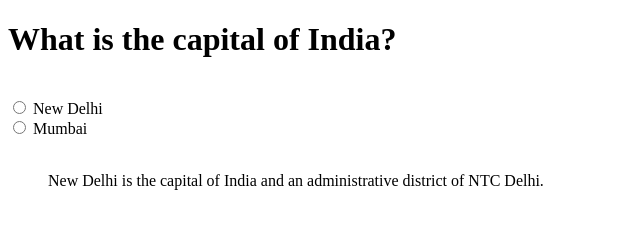
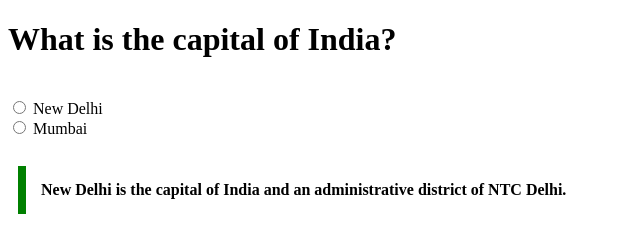
Before and after one commit to acciojob/trivia-rudrasro, a website: page main.html in a window 1280 px wide. Shown: the whole page, without its empty margins (0-640 px from the left). Drawn offline with Linux system fonts and the light colour scheme.

Commit message:
Update main.html

```diff
--- a/main.html
+++ b/main.html
@@ -13,7 +13,7 @@
     	<label for="city" name="city">New Delhi</label><br>
     	<input type="radio" name="city">
     	<label for="city" name="city">Mumbai</label><br><br>
-    	<blockquote cite="https://en.wikipedia.org/wiki/New_Delhi">New Delhi is the capital of India and an administrative district of NTC Delhi.</blockquote>
+    	<blockquote class= "quiz" cite="https://en.wikipedia.org/wiki/New_Delhi">New Delhi is the capital of India and an administrative district of NTC Delhi.</blockquote>
     	<script type="text/javascript" src="./script.js">
 </script>
 
```
